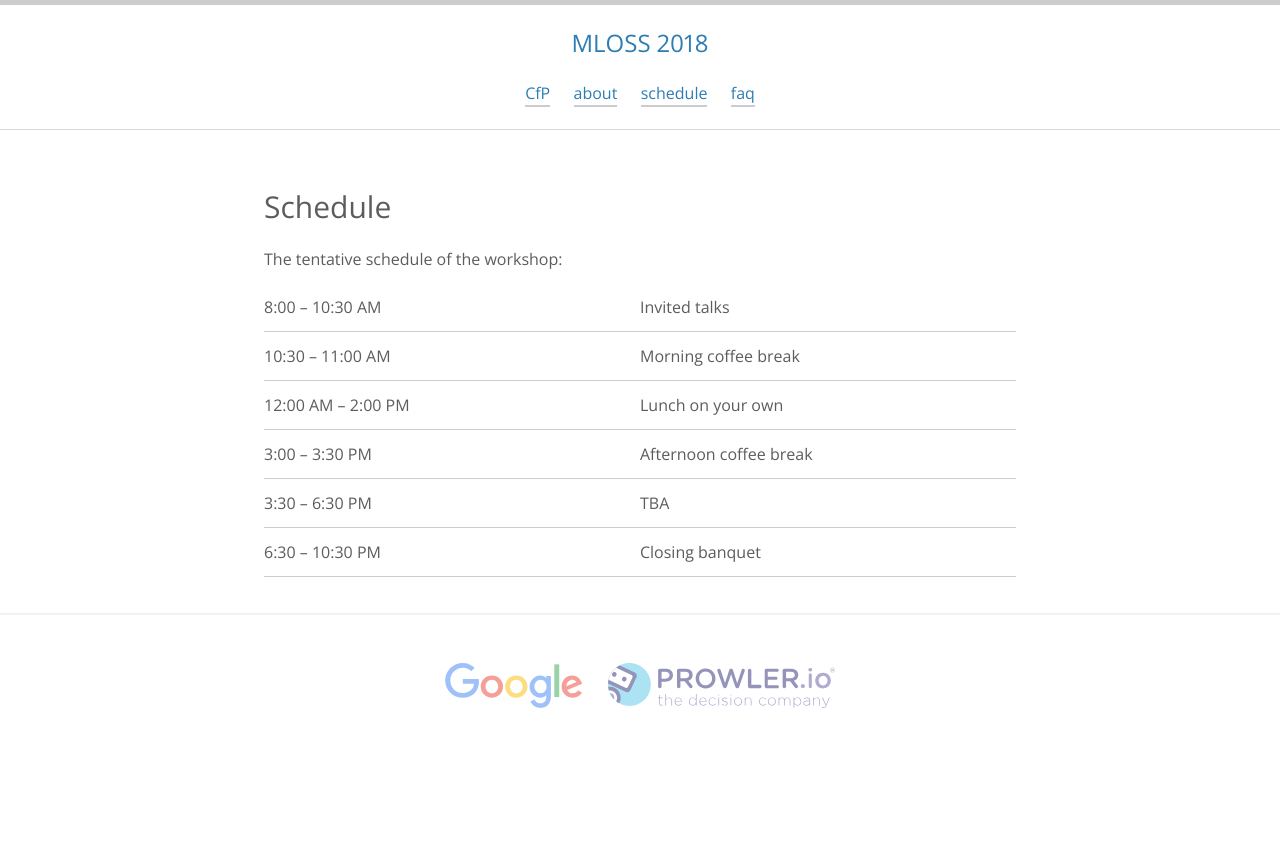
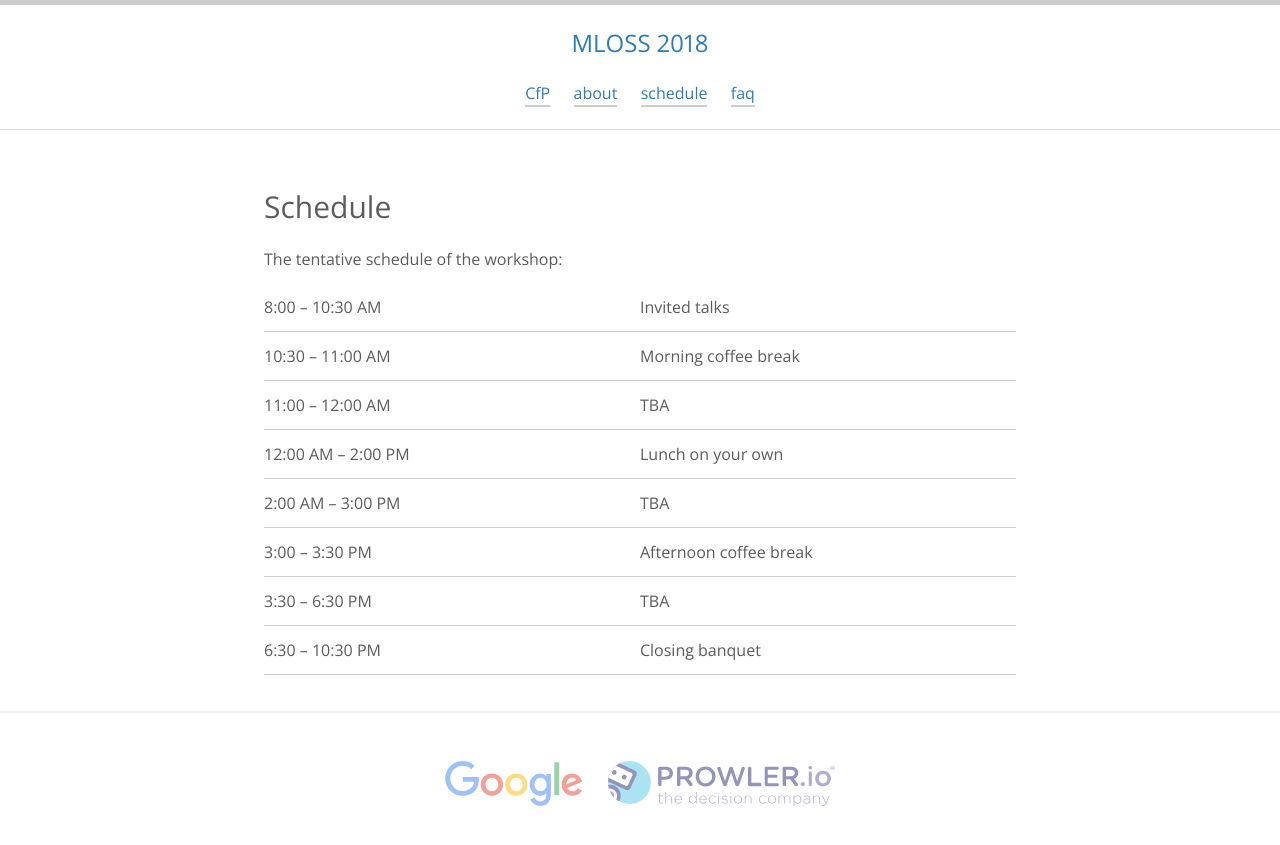
Before and after one commit to nips-2018-oss/nips-2018-oss.github.io, a Jekyll site: the page built from schedule.md, in a window 1280 px wide. Shown: the top 845 px of the page. Built offline with Jekyll 4.4.1, drawn with Linux system fonts in a browser that asks for light colours; nearby versions of some CDN libraries.

Commit message:
Adjust schedule

```diff
--- a/schedule.md
+++ b/schedule.md
@@ -9,7 +9,9 @@ The tentative schedule of the workshop:
 |---------------------------|------------------------|
 | 8:00 &ndash; 10:30 AM     | Invited talks          |
 | 10:30 &ndash; 11:00 AM    | Morning coffee break   |
+| 11:00 &ndash; 12:00 AM    | TBA                    |
 | 12:00 AM &ndash; 2:00 PM  | Lunch on your own      |
+| 2:00 AM &ndash; 3:00 PM   | TBA                    |
 | 3:00 &ndash; 3:30 PM      | Afternoon coffee break |
 | 3:30 &ndash; 6:30 PM      | TBA                    |
 | 6:30 &ndash; 10:30 PM     | Closing banquet        |
```
